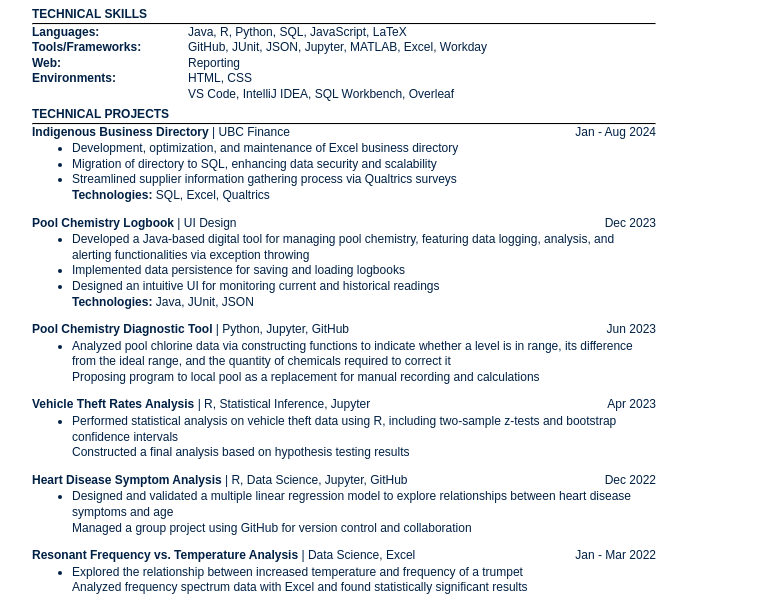
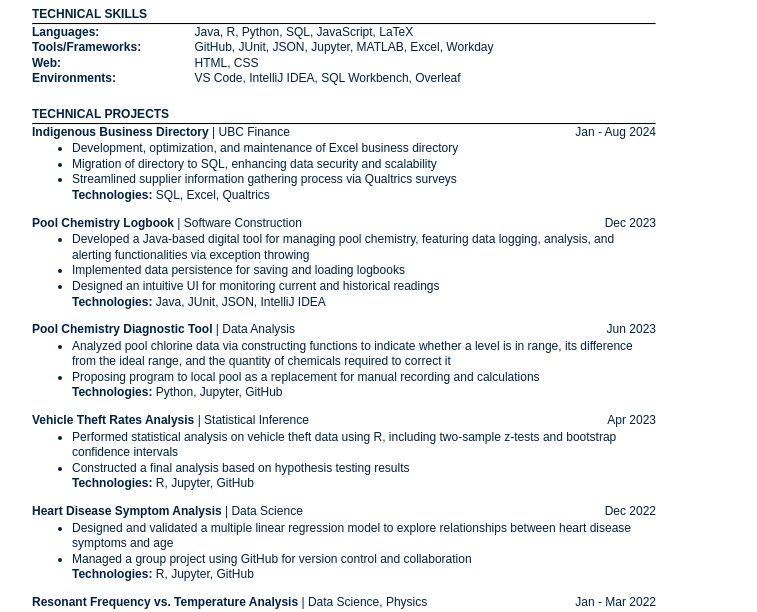
Before and after one commit to klydestad/kierstenly-project, a plain HTML site: page resume.html in a window 1280 px wide. Shown: the part 186-798 px from the top of the page, without its empty margins (64-821 px from the left). Drawn offline with Linux system fonts and the light colour scheme.

Commit message:
Added technologies

```diff
--- a/resume.html
+++ b/resume.html
@@ -145,7 +145,7 @@
                         </div>
                         <div style="position: absolute; left: 50%; transform: translateX(-50%); text-align: left;">
                             <p style="margin: 0;">Java, R, Python, SQL, JavaScript, LaTeX</p>
-                            <p style="margin: 0;">GitHub, JUnit, JSON, Jupyter, MATLAB, Excel, Workday Reporting</p>
+                            <p style="margin: 0;">GitHub, JUnit, JSON, Jupyter, MATLAB, Excel, Workday</p>
                             <p style="margin: 0;">HTML, CSS</p>
                             <p style="margin: 0;">VS Code, IntelliJ IDEA, SQL Workbench, Overleaf</p>
                         </div>
@@ -168,50 +168,54 @@
 
 
                     <div style="display: flex; justify-content: space-between; align-items: baseline;">
-                        <p style="margin: 0;"><strong>Pool Chemistry Logbook</strong> | UI Design</p>
+                        <p style="margin: 0;"><strong>Pool Chemistry Logbook</strong> | Software Construction</p>
                         <span>Dec 2023</span>
                     </div>
                     <ul style="padding-left: 40px; text-align: left; margin-top: 1px;">
                         <li>Developed a Java-based digital tool for managing pool chemistry, featuring data logging, analysis, and alerting functionalities via exception throwing</li>
                         <li>Implemented data persistence for saving and loading logbooks</li>
                         <li>Designed an intuitive UI for monitoring current and historical readings</li>
-                        <li><strong>Technologies: </strong>Java, JUnit, JSON</li>
+                        <li><strong>Technologies: </strong>Java, JUnit, JSON, IntelliJ IDEA</li>
                     </ul>
 
                     <div style="display: flex; justify-content: space-between; align-items: baseline;">
-                        <p style="margin: 0;"><strong>Pool Chemistry Diagnostic Tool</strong> | Python, Jupyter, GitHub </p>
+                        <p style="margin: 0;"><strong>Pool Chemistry Diagnostic Tool</strong> | Data Analysis</p>
                         <span>Jun 2023</span>
                     </div>
                     <ul style="padding-left: 40px; text-align: left; margin-top: 1px;">
                         <li>Analyzed pool chlorine data via constructing functions to indicate whether a level is in range, its difference from the ideal range, and the quantity of chemicals required to correct it</li>
                         <li>Proposing program to local pool as a replacement for manual recording and calculations</li>
+                        <li><strong>Technologies: </strong>Python, Jupyter, GitHub</li>
                     </ul>
 
                     <div style="display: flex; justify-content: space-between; align-items: baseline;">
-                        <p style="margin: 0;"><strong>Vehicle Theft Rates Analysis</strong> | R, Statistical Inference, Jupyter</p>
+                        <p style="margin: 0;"><strong>Vehicle Theft Rates Analysis</strong> | Statistical Inference</p>
                         <span>Apr 2023</span>
                     </div>
                     <ul style="padding-left: 40px; text-align: left; margin-top: 1px;">
                         <li>Performed statistical analysis on vehicle theft data using R, including two-sample z-tests and bootstrap confidence intervals</li>
                         <li>Constructed a final analysis based on hypothesis testing results</li>
+                        <li><strong>Technologies: </strong>R, Jupyter, GitHub</li>
                     </ul>
 
                     <div style="display: flex; justify-content: space-between; align-items: baseline;">
-                        <p style="margin: 0;"><strong>Heart Disease Symptom Analysis</strong> | R, Data Science, Jupyter, GitHub</p>
+                        <p style="margin: 0;"><strong>Heart Disease Symptom Analysis</strong> | Data Science</p>
                         <span>Dec 2022</span>
                     </div>
                     <ul style="padding-left: 40px; text-align: left; margin-top: 1px;">
                         <li>Designed and validated a multiple linear regression model to explore relationships between heart disease symptoms and age</li>
                         <li>Managed a group project using GitHub for version control and collaboration</li>
+                        <li><strong>Technologies: </strong>R, Jupyter, GitHub</li>
                     </ul>
 
                     <div style="display: flex; justify-content: space-between; align-items: baseline;">
-                        <p style="margin: 0;"><strong>Resonant Frequency vs. Temperature Analysis</strong> | Data Science, Excel</p>
+                        <p style="margin: 0;"><strong>Resonant Frequency vs. Temperature Analysis</strong> | Data Science, Physics</p>
                         <span>Jan - Mar 2022</span>
                     </div>
                     <ul style="padding-left: 40px; text-align: left; margin-top: 1px;">
                         <li>Explored the relationship between increased temperature and frequency of a trumpet</li>
                         <li>Analyzed frequency spectrum data with Excel and found statistically significant results</li>
+                        <li><strong>Technologies: </strong>Excel, SpectrumLab</li>
                     </ul>
                 </div>
 
@@ -242,7 +246,6 @@
                     <ul style="padding-left: 40px; text-align: left; margin-top: 1px;">
                         <li>Led data collection and analysis for UBC's Canadian Supply Chain Act report, assessing supply chain risks of forced/child labour</li>
                         <li>Conducted and analyzed Workday Report and Excel spend data to reach Indigenous spending goals, identify procurement opportunities, and track KPIs</li>
-                        <li>Development and documentation of standard operating procedures and business plans for various projects</li>
                     </ul>
 
                     <div style="display: flex; justify-content: space-between; align-items: baseline;">
@@ -341,6 +344,7 @@
                         <li>Led data collection and analysis for UBC's Canadian Supply Chain Act report, assessing supply chain risks of forced/child labour</li>
                         <li>Conducted and analyzed Workday Report and Excel spend data to reach Indigenous spending goals, identify procurement opportunities, and track KPIs</li>
                         <li>Development and documentation of standard operating procedures and business plans for various projects</li>
+                        <li><strong>Technologies: </strong>SQL, Excel, Workday, Qualtrics, MS Office</li>
                     </ul>
 
                     <div style="display: flex; justify-content: space-between; align-items: baseline;">
@@ -350,6 +354,7 @@
                     <ul style="padding-left: 40px; text-align: left; margin-top: 1px;">
                         <li>Collect and analyze pool chemistry data, communicating with coworkers to adjust pool chemistry</li>
                         <li>Utilize Excel and PerfectMIND software for swim skills tracking and lessons scheduling</li>
+                        <li><strong>Technologies: </strong>Excel, PerfectMind</li>
                     </ul>
                 </div>
 
```
